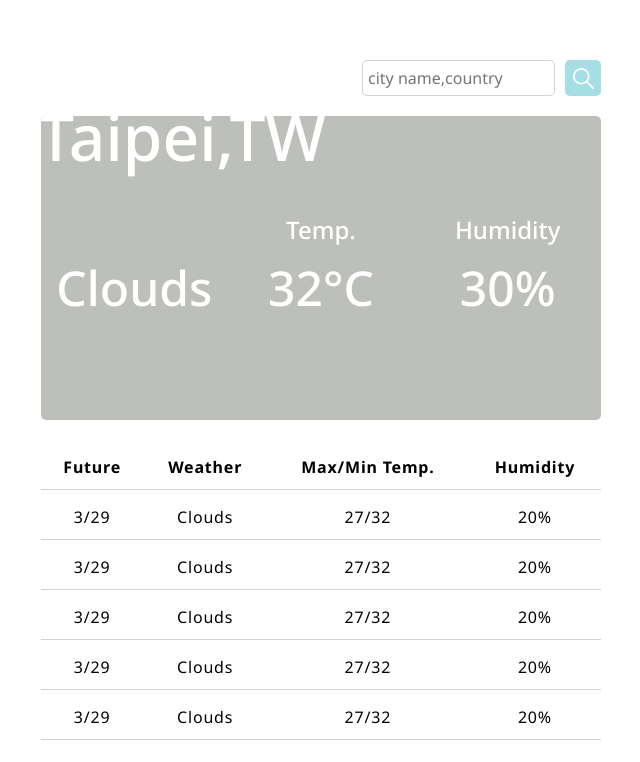
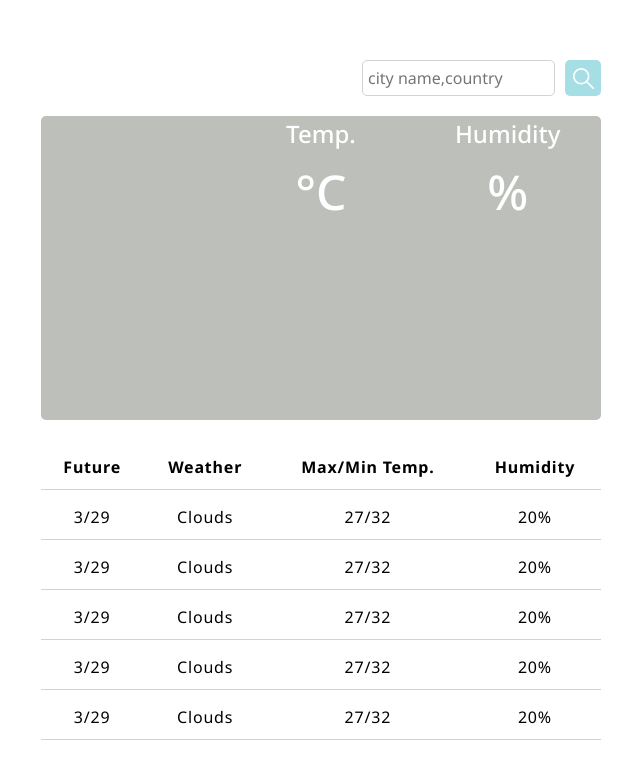
Before and after one commit to Kim716/Hows_the_weather, a React (Vite) app: page / in a window 1280 px wide. Shown: the top 762 px of the page, without its empty margins (319-959 px from the left). Built offline with nearby package versions, Linux system fonts and the light colour scheme; no server answers.

Commit message:
feat: display current weather

```diff
--- a/src/components/SearchBar.jsx
+++ b/src/components/SearchBar.jsx
@@ -54,7 +54,7 @@ const StyledDiv = styled.div`
 
 function SearchBar() {
   const dispatch = useDispatch();
-  const { searchTerm, current } = useSelector((state) => state.weather);
+  const { searchTerm } = useSelector((state) => state.weather);
 
   const handleChange = (e) => {
     dispatch(changeSearchTerm(e.target.value));
@@ -71,8 +71,9 @@ function SearchBar() {
   };
 
   useEffect(() => {
-    console.log(current);
-  }, [current]);
+    // 初次進入 APP 先顯示台北的天氣
+    dispatch(getCurrentWeather('taipei'));
+  }, [dispatch]);
 
   return (
     <StyledDiv>
--- a/src/components/TodayPanel.jsx
+++ b/src/components/TodayPanel.jsx
@@ -1,3 +1,4 @@
+import { useSelector } from 'react-redux';
 import styled from 'styled-components';
 
 const StyledDiv = styled.div`
@@ -49,16 +50,20 @@ const StyledDiv = styled.div`
 `;
 
 function TodayPanel() {
+  const { current } = useSelector((state) => state.weather);
+
   return (
     <StyledDiv>
-      <h2>Taipei,TW</h2>
+      <h2>{current.fullName}</h2>
       <div className="info">
-        <div className="weather">Clouds</div>
+        <div className="weather">{current.weather}</div>
         <div className="temp">
-          <p>Temp.</p>32°C
+          <p>Temp.</p>
+          {current.temp}°C
         </div>
         <div className="probability">
-          <p>Humidity</p>30%
+          <p>Humidity</p>
+          {current.humidity}%
         </div>
       </div>
     </StyledDiv>
--- a/src/store/slices/weatherSlice.js
+++ b/src/store/slices/weatherSlice.js
@@ -19,7 +19,7 @@ const weatherSlice = createSlice({
   },
   extraReducers(builder) {
     // GET Geolocation
-    builder.addCase(getGeolocation.pending, (state, action) => {
+    builder.addCase(getGeolocation.pending, (state) => {
       state.isLoading = true;
     });
     builder.addCase(getGeolocation.fulfilled, (state, action) => {
@@ -33,17 +33,17 @@ const weatherSlice = createSlice({
     });
 
     // GET Current Weather
-    builder.addCase(getCurrentWeather.pending, (state, action) => {
+    builder.addCase(getCurrentWeather.pending, (state) => {
       state.isLoading = true;
     });
     builder.addCase(getCurrentWeather.fulfilled, (state, action) => {
       state.isLoading = false;
-      state.current = action.payload;
-      // state.current = {
-      //   description: action.payload.weather[0].description,
-      //   temp: action.payload.main.temp,
-      //   humidity: action.payload.main.humidity,
-      // };
+      state.current = {
+        fullName: `${action.payload.name}, ${action.payload.sys.country}`,
+        weather: action.payload.weather[0].main,
+        temp: Math.round(action.payload.main.temp),
+        humidity: action.payload.main.humidity,
+      };
     });
     builder.addCase(getCurrentWeather.rejected, (state, action) => {
       state.isLoading = false;
--- a/src/store/thunks/getCurrentWeather.js
+++ b/src/store/thunks/getCurrentWeather.js
@@ -9,7 +9,7 @@ export const getCurrentWeather = createAsyncThunk(
   'current/get',
   async (cityName) => {
     const res = await axios.get(
-      `${baseURL}?q=${cityName}&lang=zh_tw&units=metric&appid=${apiKey}`
+      `${baseURL}?q=${cityName}&units=metric&appid=${apiKey}`
     );
 
     return res.data;
```
